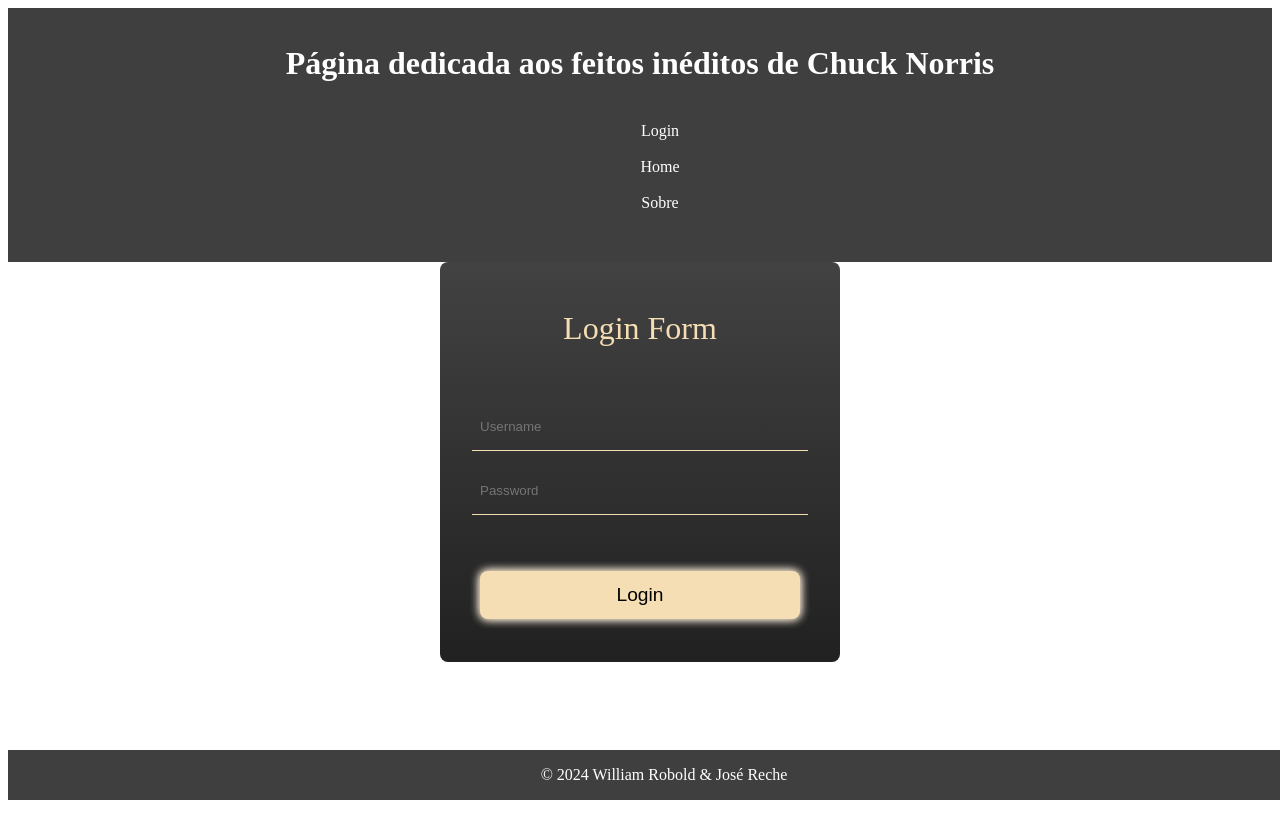
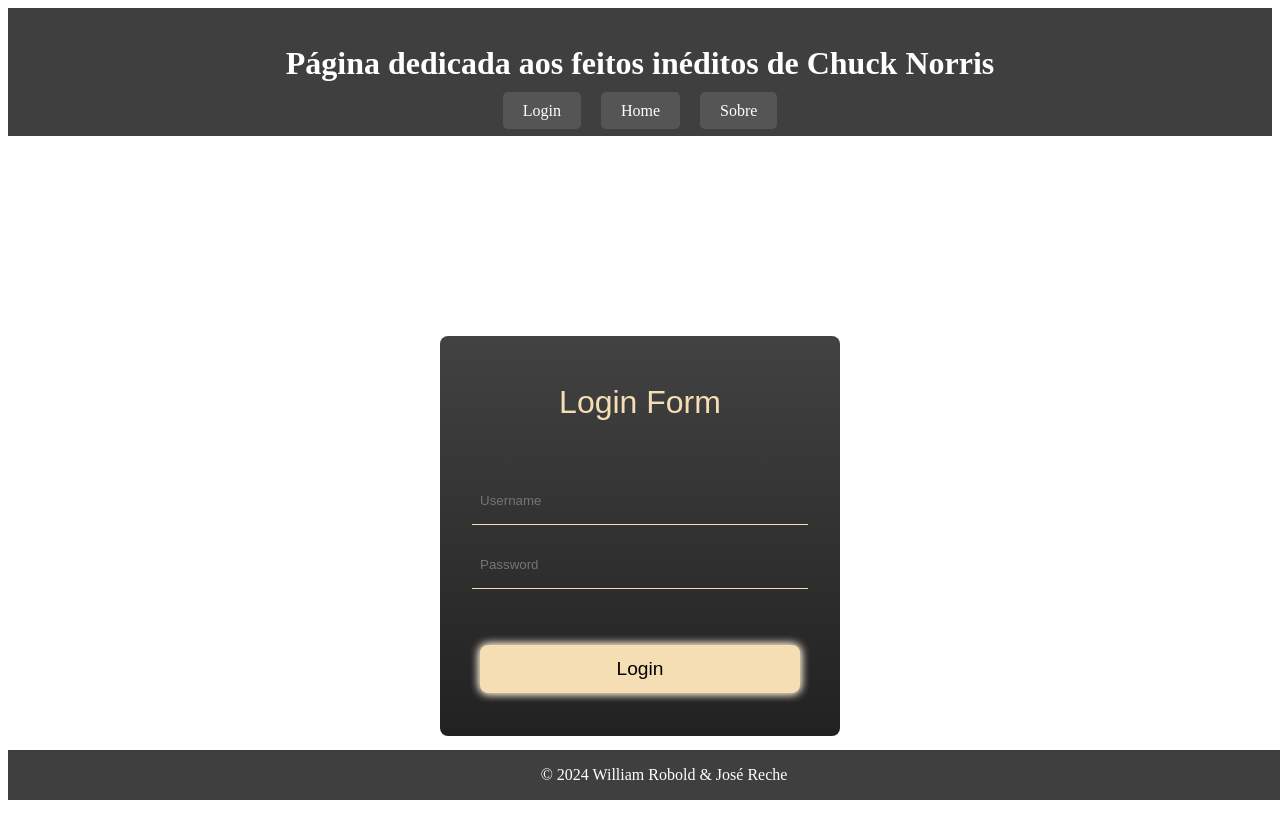
Before and after one commit to CardosoWill/ChuckNorrisFacts, a React (Vite) app: page / in a window 1280 px wide. Shown: the top 838 px of the page. Before the commit the page ends 800 px from the top, so only its background shows below. Built offline with nearby package versions, Linux system fonts and the light colour scheme.

Commit message:
Ulitizando a API de ChuckNoris

```diff
--- a/src/components/Header/index.jsx
+++ b/src/components/Header/index.jsx
@@ -1,26 +1,23 @@
 import { Link } from 'react-router-dom';
 import './styles.css';
 
-export default function Header(){
-    return(
-
+export default function Header() {
+    return (
         <header id="cabecalho">
             <h1>Página dedicada aos feitos inéditos de Chuck Norris</h1>
-
             <nav>
                 <ul>
-                        <Link to="/">
-                            <li>Login</li>
-                        </Link>
-                        <Link to="/home">
-                            <li>Home</li>
-                        </Link>
-                        <Link to="/about">
-                            <li>Sobre</li>
-                        </Link>
+                    <li>
+                        <Link to="/">Login</Link>
+                    </li>
+                    <li>
+                        <Link to="/home">Home</Link>
+                    </li>
+                    <li>
+                        <Link to="/about">Sobre</Link>
+                    </li>
                 </ul>
             </nav>
         </header>
-
-    )
+    );
 }
--- a/src/components/Header/styles.css
+++ b/src/components/Header/styles.css
@@ -4,13 +4,33 @@
     padding: 16px;
     text-align: center;
 }
-li{
-    list-style-type: none;
+
+header h1 {
+    margin-bottom: 20px;
 }
 
-header a {
+nav ul {
+    display: flex;
+    justify-content: center;
+    gap: 20px;
+    list-style-type: none;
+    padding: 0;
+    margin: 0;
+}
+
+nav ul li {
+    margin: 0;
+}
+
+nav ul li a {
     color: #fff;
     text-decoration: none;
     padding: 10px 20px;
-    margin-top: 20px;
+    background-color: #555;
+    border-radius: 5px;
+    transition: background-color 0.3s;
 }
+
+nav ul li a:hover {
+    background-color: #777;
+}
--- a/src/pages/Home/index.jsx
+++ b/src/pages/Home/index.jsx
@@ -1,9 +1,48 @@
+import { useEffect, useState } from 'react';
 import './styles.css';
 
-export default function Home(){
-    return(
-        <main>
-            <h2>Algumas <s>piadas</s> FATOS sobre o Chuck Norris</h2>
-        </main>
-    )
+export default function ApiChuckNorris() {
+    const [fato, setFato] = useState(<>Carregando...</>);
+    const [error, setError] = useState(null);
+
+    // Função para carregar um fato aleatório sobre Chuck Norris
+    async function carregarFatoChuckNorris() {
+        const requestOptions = {
+            method: "GET",
+            redirect: "follow",
+        };
+
+        try {
+            const response = await fetch('https://api.chucknorris.io/jokes/random', requestOptions);
+
+            if (!response.ok) {
+                throw new Error("Erro na requisição");
+            }
+
+            const data = await response.json();
+            return data.value; // Retorna o fato em inglês
+        } catch (err) {
+            setError('Erro ao carregar o fato.');
+            return null;
+        }
+    }
+
+    // Função para atualizar o estado com um novo fato
+    async function atualizarFato() {
+        const novoFato = await carregarFatoChuckNorris();
+        setFato(novoFato || 'Nenhum fato disponível');
+    }
+
+    // Carrega o primeiro fato ao montar o componente
+    useEffect(() => {
+        atualizarFato();
+    }, []);
+
+    return (
+        <div className='container'>
+            <h2>Fato sobre Chuck Norris</h2>
+            <p>{error ? error : fato}</p>
+            <button className='btn-load' onClick={atualizarFato}>Mostrar outro fato</button>
+        </div>
+    );
 }
--- a/src/pages/Home/styles.css
+++ b/src/pages/Home/styles.css
@@ -0,0 +1,25 @@
+.container {
+    display: flex;
+    flex-direction: column;
+    align-items: center;
+    justify-content: center;
+    padding: 20px;
+    font-family: Arial, sans-serif;
+}
+
+h2 {
+    font-size: 1.5rem;
+    margin-bottom: 10px;
+}
+
+p {
+    font-size: 1rem;
+    margin-bottom: 20px;
+    text-align: center;
+}
+
+.imagem-chuck {
+    max-width: 100%;
+    height: auto;
+    border-radius: 10px;
+}
--- a/src/pages/login/styles.css
+++ b/src/pages/login/styles.css
@@ -1,14 +1,18 @@
-::selection {
-    background-color: gray;
+/* Estilos globais */
+main {
+    display: flex;
+    justify-content: center;
+    align-items: center;
+    height: 100vh; /* Define a altura do main para ocupar a tela inteira */
 }
 
 .container {
-    margin: 0 auto;
     display: flex;
     justify-content: center;
     align-items: center;
 }
 
+/* Estilos do formulário */
 .form {
     width: 400px;
     height: 400px;
@@ -62,3 +66,7 @@
     background-color: antiquewhite;
     box-shadow: none;
 }
+
+::selection {
+    background-color: gray;
+}
```
Lines whose indentation alone changed are shown as unchanged.
